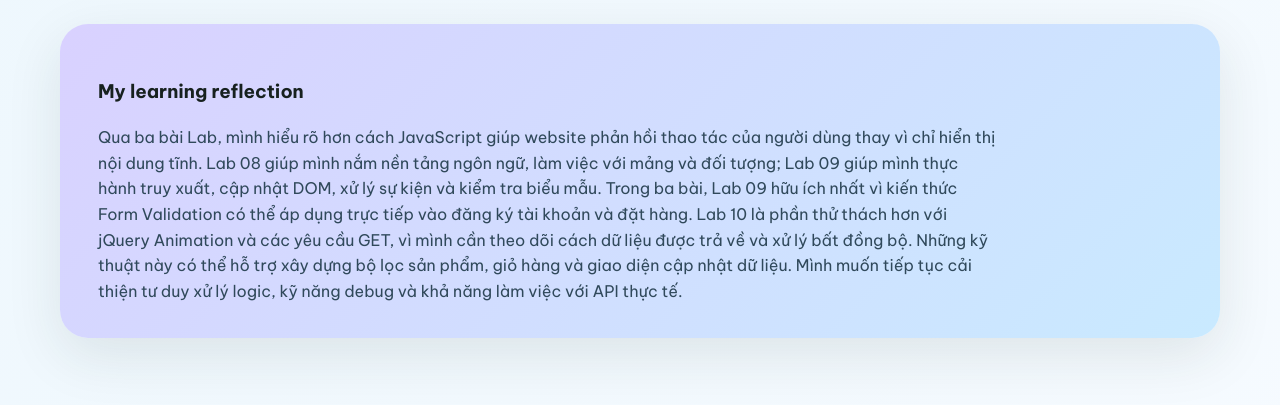
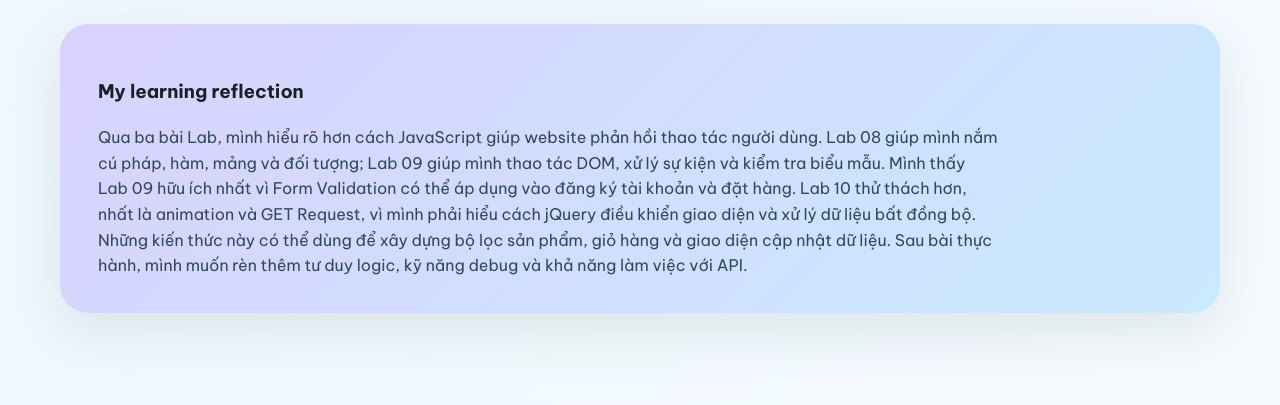
Before and after one commit to tanquyvo/Tuan3, a plain HTML site: page JavaScript-Labs/index.html in a window 1280 px wide. Shown: the part 2521-2926 px from the top of the page. Drawn offline with Linux system fonts and the light colour scheme.

Commit message:
Refine portfolio reflection to assignment word limit

```diff
--- a/JavaScript-Labs/index.html
+++ b/JavaScript-Labs/index.html
@@ -59,7 +59,7 @@
 
     <section id="reflection">
       <div class="section-head"><div><h2>Looking back & moving forward.</h2></div></div>
-      <article class="reflection"><h3>My learning reflection</h3><p>Qua ba bài Lab, mình hiểu rõ hơn cách JavaScript giúp website phản hồi thao tác của người dùng thay vì chỉ hiển thị nội dung tĩnh. Lab 08 giúp mình nắm nền tảng ngôn ngữ, làm việc với mảng và đối tượng; Lab 09 giúp mình thực hành truy xuất, cập nhật DOM, xử lý sự kiện và kiểm tra biểu mẫu. Trong ba bài, Lab 09 hữu ích nhất vì kiến thức Form Validation có thể áp dụng trực tiếp vào đăng ký tài khoản và đặt hàng. Lab 10 là phần thử thách hơn với jQuery Animation và các yêu cầu GET, vì mình cần theo dõi cách dữ liệu được trả về và xử lý bất đồng bộ. Những kỹ thuật này có thể hỗ trợ xây dựng bộ lọc sản phẩm, giỏ hàng và giao diện cập nhật dữ liệu. Mình muốn tiếp tục cải thiện tư duy xử lý logic, kỹ năng debug và khả năng làm việc với API thực tế.</p></article>
+      <article class="reflection"><h3>My learning reflection</h3><p>Qua ba bài Lab, mình hiểu rõ hơn cách JavaScript giúp website phản hồi thao tác người dùng. Lab 08 giúp mình nắm cú pháp, hàm, mảng và đối tượng; Lab 09 giúp mình thao tác DOM, xử lý sự kiện và kiểm tra biểu mẫu. Mình thấy Lab 09 hữu ích nhất vì Form Validation có thể áp dụng vào đăng ký tài khoản và đặt hàng. Lab 10 thử thách hơn, nhất là animation và GET Request, vì mình phải hiểu cách jQuery điều khiển giao diện và xử lý dữ liệu bất đồng bộ. Những kiến thức này có thể dùng để xây dựng bộ lọc sản phẩm, giỏ hàng và giao diện cập nhật dữ liệu. Sau bài thực hành, mình muốn rèn thêm tư duy logic, kỹ năng debug và khả năng làm việc với API.</p></article>
     </section>
 
     <section id="connect">
```
